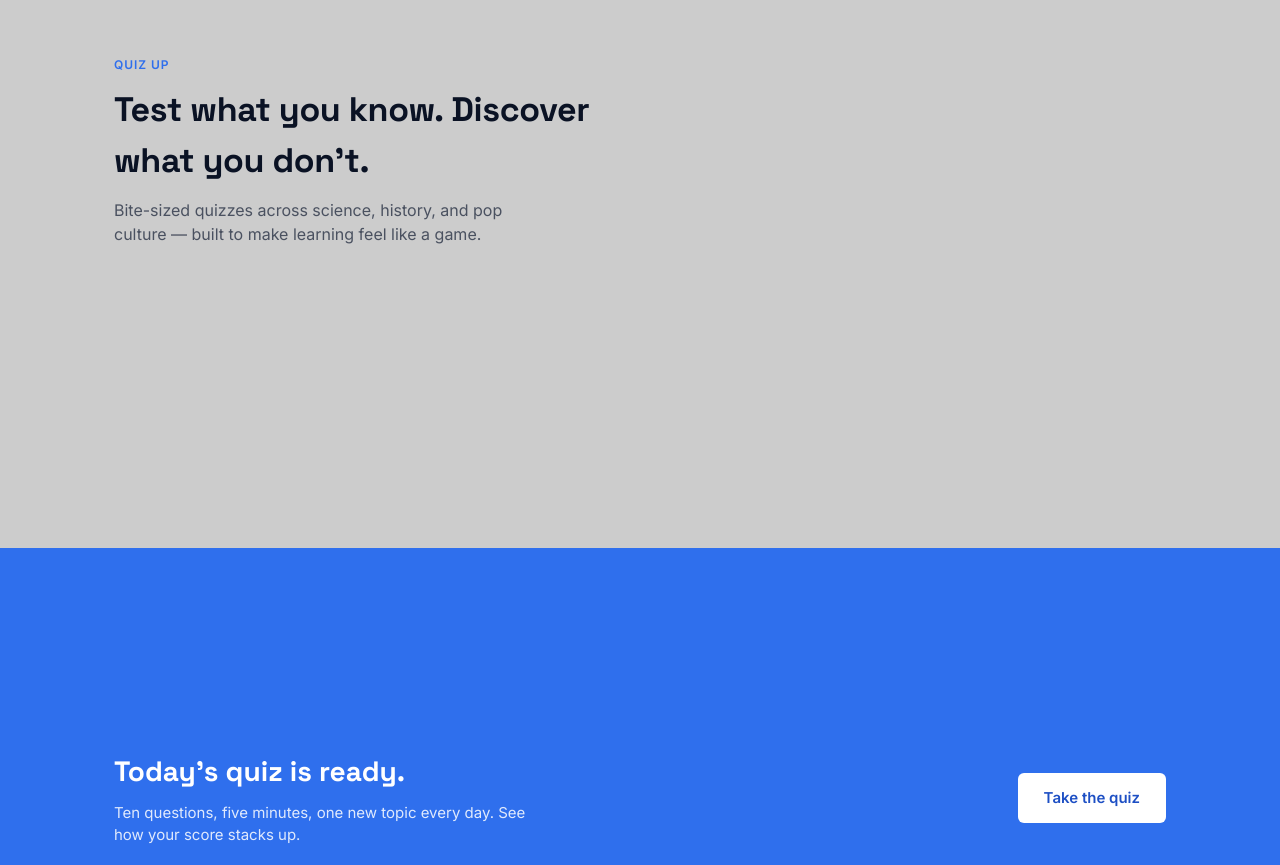
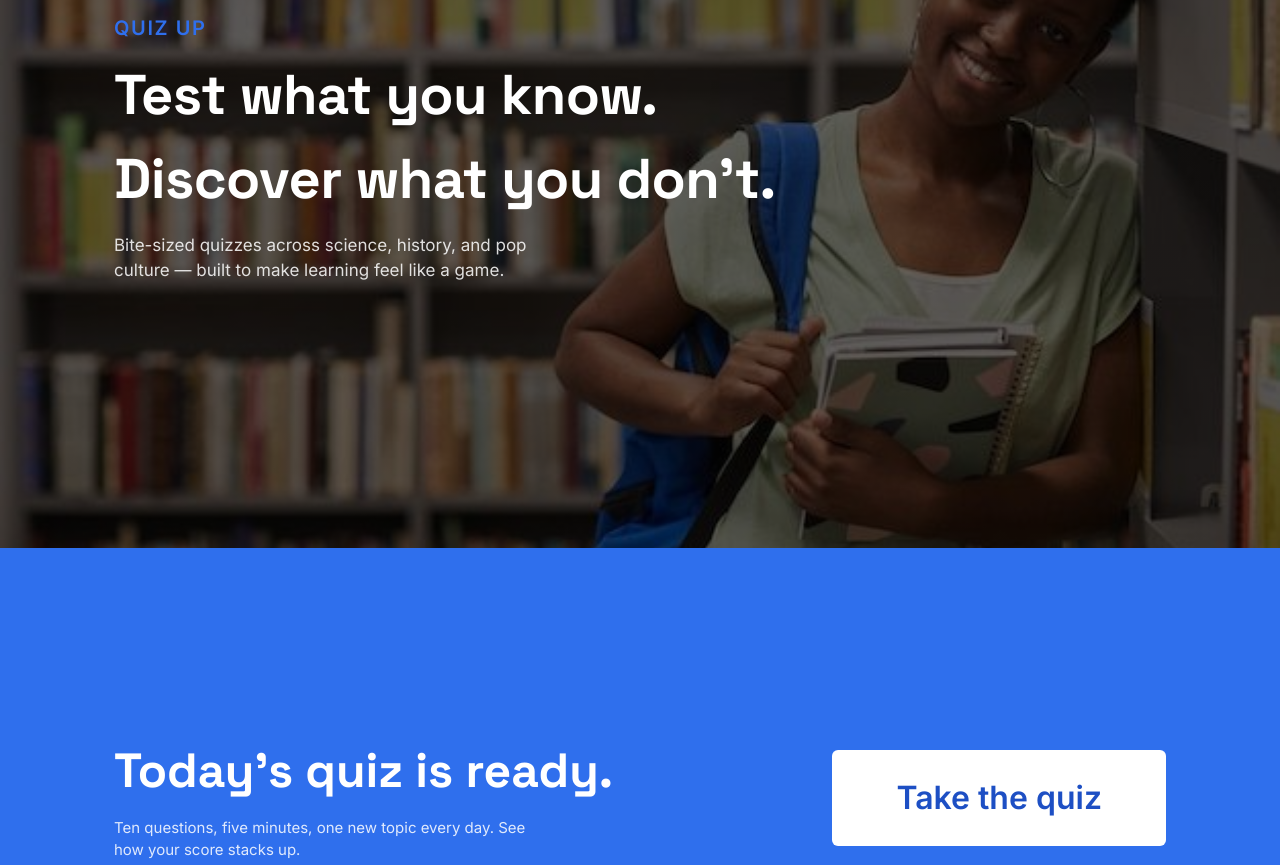
Before and after one commit to angelicazomahun2007/Online-Quiz, a plain HTML site: page index (1).html in a window 1280 px wide. Shown: the part 339-1204 px from the top of the page. Drawn offline with Linux system fonts and the light colour scheme.

Commit message:
firts change

```diff
--- a/style.css
+++ b/style.css
@@ -93,13 +93,27 @@
   }
 
   /* ---------- SECTIONS ---------- */
+  /* section {
+    height: 500px;
+    background: linear-gradient(rgba(0, 0, 0, 0.2), rgba(0, 0, 0, 0.2)), url('homepage2.jpeg');
+    z-index: 1;
+    width: auto;
+    display: flex;
+    align-items: center;
+    background-position: center;
+
+
+
+  } */
+
+
   section {
-    height: 500px;
-    background: linear-gradient(rgba(0, 0, 0, 0.2), rgba(0, 0, 0, 0.2)), url('homepage3.jpg');
+  min-height: 500px;
   width: auto;
   display: flex;
   align-items: center;
 }
+
 
   .section-inner {
     max-width: 1100px;
@@ -113,7 +127,7 @@
   }
 
   /* Section 1 — Home */
-  #home {
+  /* #home {
     background: linear-gradient(rgba(0, 0, 0, 0.2) url('homepage-bg.jpg'));
     background-repeat: no-repeat;
     background-position: top center;
@@ -121,32 +135,43 @@
     margin: 0;
     background-size: cover;
 
+  } */
+
+  /* Section 1 — Home */
+#home {
+  /* Layer 1 (Top): Dark overlay | Layer 2 (Bottom): Background image */
+  background-image: linear-gradient(rgba(0, 0, 0, 0.6), rgba(0, 0, 0, 0.6)), url('homepage-bg4.jpg');
+  background-repeat: no-repeat;
+  background-position: center;
+  background-size: cover;
+  height: 100vh;
+  margin: 0;
 }
 
 #home h1 {
-    font-size: 34px;
+  font-size: 3.5rem;
   font-weight: 700;
-    color: var(--navy-black);
-    max-width: 480px;
+  color: #ffffff; /* White title for high contrast */
+  max-width: 750px;
   letter-spacing: -0.01em;
 }
 
 #home p {
   margin-top: 12px;
-    color: var(--ink-soft);
+  color: rgba(255, 255, 255, 0.85); /* Slightly transparent white paragraph */
   max-width: 420px;
-    font-size: 16px;
+  font-size:17px;
 }
-
   #home .eyebrow {
     display: inline-block;
-    font-size: 12px;
+    font-size: 20px;
     font-weight: 600;
     letter-spacing: 0.08em;
     text-transform: uppercase;
     color: var(--blue);
     margin-bottom: 10px;
   }
+
 
   /* Section 2 — Quiz */
   #quiz {
@@ -155,9 +180,9 @@
   }
 
   #quiz h2 {
-    font-size: 28px;
+    font-size: 3rem;
     font-weight: 700;
-    max-width: 460px;
+    max-width: 500px;
   }
 
   #quiz p {
@@ -172,8 +197,8 @@
     background: var(--white);
     color: var(--blue-dark);
     font-weight: 600;
-    font-size: 15px;
-    padding: 14px 26px;
+    font-size: 2rem;
+    padding: 24px 64px;
     border-radius: 6px;
     text-decoration: none;
     white-space: nowrap;
```
Also changed, not shown: index (1).html (+1 -0 lines), Stats.js (added), homepage-bg4.jpg (added), 1 other file. Lines whose indentation alone changed are shown as unchanged.
